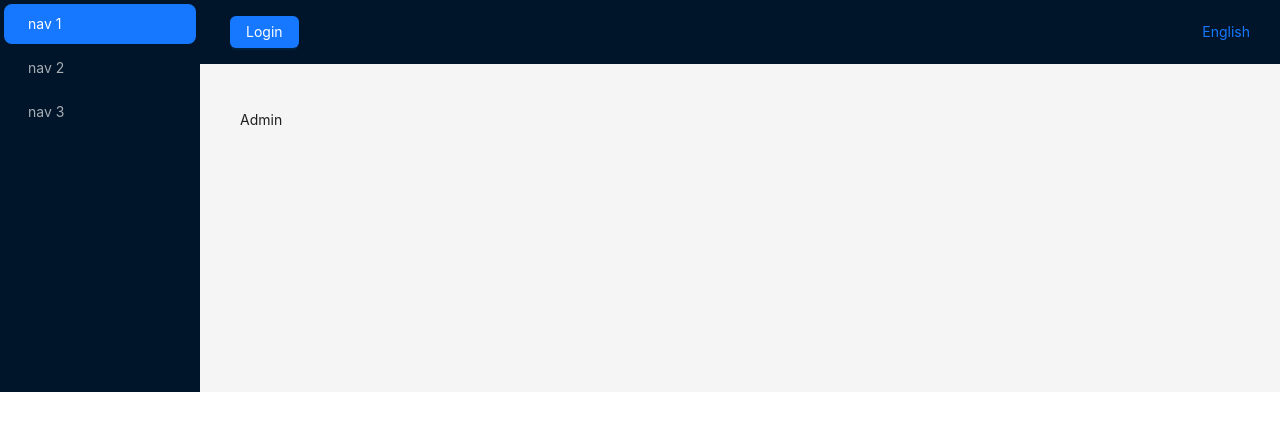
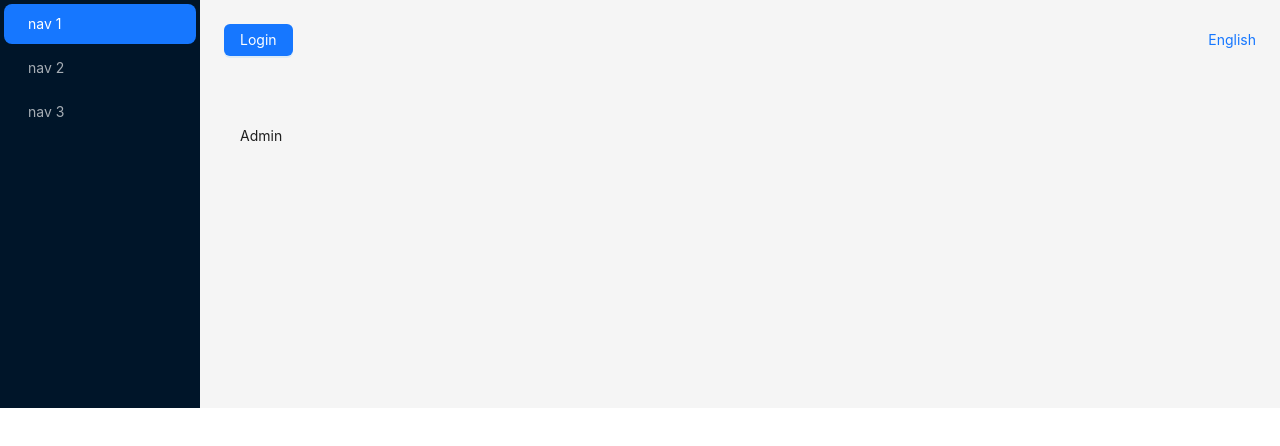
Before and after one commit to hassie54men/admin-antd, a React (Vite) app: page /admin in a window 1280 px wide. Shown: the top 446 px of the page. Built offline with nearby package versions, Linux system fonts and the light colour scheme; no server answers; sample sign-in values are in the browser's storage.

Commit message:
refactor: use style object, theme tokens and Flex layout

```diff
--- a/src/app/layout/AdminLayout.tsx
+++ b/src/app/layout/AdminLayout.tsx
@@ -5,6 +5,11 @@ import { Outlet } from "react-router";
 import AdminHeader from "../../features/auth/pages/AdminHeader.tsx";
 
 const AdminLayout = () => {
+  const style = {
+    margin: "24px 16px",
+    padding: 24,
+    minHeight: 280,
+  };
   return (
     <Layout>
       <Sider trigger={null}>
@@ -31,13 +36,7 @@ const AdminLayout = () => {
       </Sider>
       <Layout>
         <AdminHeader />
-        <Content
-          style={{
-            margin: "24px 16px",
-            padding: 24,
-            minHeight: 280,
-          }}
-        >
+        <Content style={style}>
           <Outlet />
         </Content>
       </Layout>
--- a/src/features/auth/pages/AdminHeader.tsx
+++ b/src/features/auth/pages/AdminHeader.tsx
@@ -1,20 +1,18 @@
 import LoginButton from "../ui/LoginButton.tsx";
 import LocaleSwitcher from "../ui/LocaleSwitcher.tsx";
-import { Header } from "antd/es/layout/layout";
+import { Flex, theme } from "antd";
 
 const AdminHeader = () => {
+  const { token } = theme.useToken();
+  const style = {
+    padding: token.paddingLG,
+    background: token.colorBgLayout,
+  };
   return (
-    <Header
-      style={{
-        padding: "30px",
-        display: "flex",
-        justifyContent: "space-between",
-        alignItems: "center",
-      }}
-    >
+    <Flex justify="space-between" align="center" style={style}>
       <LoginButton />
       <LocaleSwitcher />
-    </Header>
+    </Flex>
   );
 };
 
```
